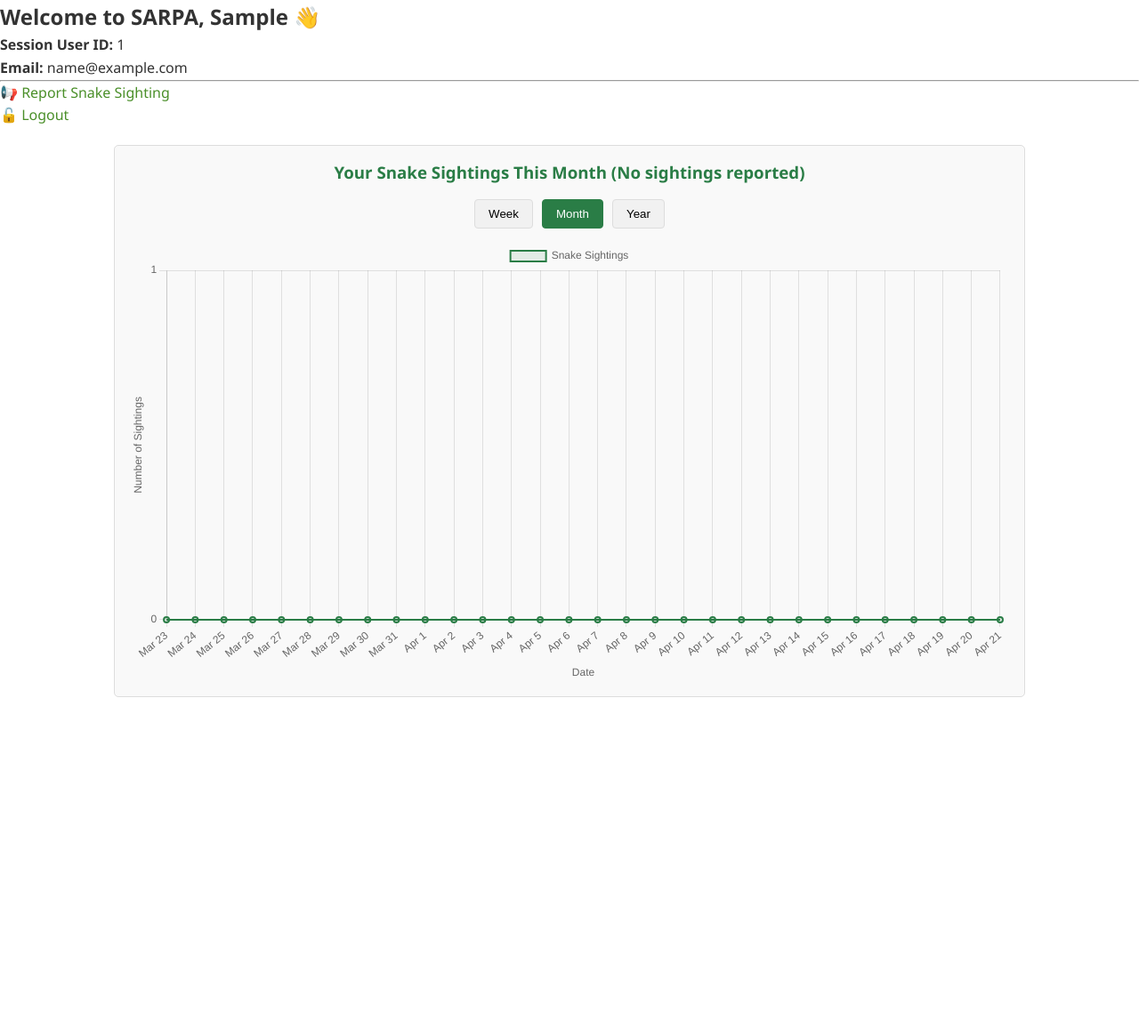
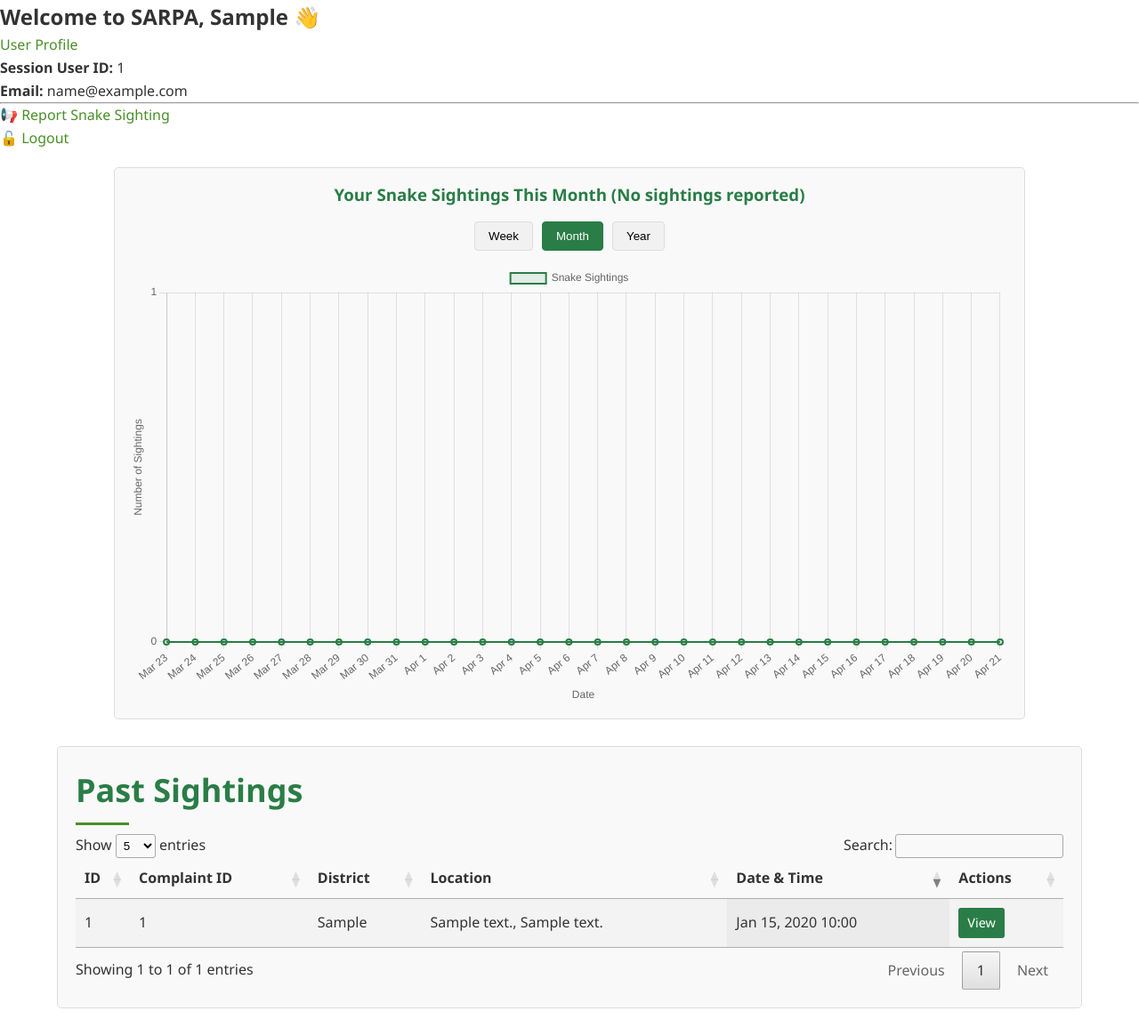
Before and after one commit to ttvettuparambil/sarpa, a PHP site: page /user-dashboard.php in a window 1280 px wide. Shown: the whole page at 89% size. Before the commit the page ends 784 px from the top, so only its background shows below. Run offline with PHP 8.4, Linux system fonts and the light colour scheme; the visitor is signed in with stand-in values (Sample User, id 1); tables that the repository leaves empty or names only in its code hold one stand-in row (values such as "Sample post"); a stand-in replaces the project's code that opens the database connection; some libraries are stand-ins or nearby versions.

Commit message:
show all sightings in user-dasboard.php

```diff
--- a/user-dashboard.php
+++ b/user-dashboard.php
@@ -29,6 +29,21 @@ mysqli_stmt_execute($stmt);
 $result = mysqli_stmt_get_result($stmt);
 
 $user = mysqli_fetch_assoc($result);
+
+// Fetch user's past snake sightings
+$sightings_sql = "SELECT s.id, s.complaint_id, s.district, s.city,
+                 CONCAT(s.address_line1, IF(s.address_line2 IS NOT NULL, CONCAT(', ', s.address_line2), '')) AS location,
+                 s.datetime AS sighting_date, s.description, s.image_path
+                 FROM snake_sightings s
+                 WHERE s.user_email = ?
+                 ORDER BY s.datetime DESC";
+$sightings_stmt = mysqli_prepare($conn, $sightings_sql);
+mysqli_stmt_bind_param($sightings_stmt, "s", $user['email']);
+mysqli_stmt_execute($sightings_stmt);
+$sightings_result = mysqli_stmt_get_result($sightings_stmt);
+
+// Check if there are any sightings
+$has_sightings = mysqli_num_rows($sightings_result) > 0;
 ?>
 
 <!DOCTYPE html>
@@ -38,6 +53,10 @@ $user = mysqli_fetch_assoc($result);
     <link rel="stylesheet" href="style.css">
     <!-- Chart.js Library -->
     <script src="https://cdn.jsdelivr.net/npm/chart.js"></script>
+    <!-- DataTables CSS and JS -->
+    <link rel="stylesheet" type="text/css" href="https://cdn.datatables.net/1.11.5/css/jquery.dataTables.min.css">
+    <script src="https://code.jquery.com/jquery-3.6.0.min.js"></script>
+    <script src="https://cdn.datatables.net/1.11.5/js/jquery.dataTables.min.js"></script>
     <style>
         .chart-container {
             width: 80%;
@@ -79,11 +98,57 @@ $user = mysqli_fetch_assoc($result);
             color: white;
             border-color: #2a7d46;
         }
+
+        .table-container {
+            width: 90%;
+            margin: 30px auto;
+            padding: 20px;
+            border: 1px solid #ddd;
+            border-radius: 5px;
+            background-color: #f9f9f9;
+        }
+
+        .section-title {
+            text-align: center;
+            margin-bottom: 20px;
+            color: #2a7d46;
+        }
+
+        .no-data-message {
+            text-align: center;
+            padding: 20px;
+            color: #666;
+            font-style: italic;
+        }
+
+        .view-btn {
+            display: inline-block;
+            padding: 5px 10px;
+            background-color: #2a7d46;
+            color: white;
+            text-decoration: none;
+            border-radius: 3px;
+            font-size: 0.9em;
+        }
+
+        .view-btn:hover {
+            background-color: #1e5d33;
+        }
+
+        #sightingsTable {
+            width: 100%;
+            border-collapse: collapse;
+        }
+
+        #sightingsTable th, #sightingsTable td {
+            padding: 10px;
+            text-align: left;
+        }
     </style>
 </head>
 <body>
     <h2>Welcome to SARPA, <?= htmlspecialchars($user['first_name']) ?> 👋</h2>
-
+    <a href="/user_profile.php">User Profile</a>
     <p><strong>Session User ID:</strong> <?= $_SESSION['user_id'] ?></p>
     <p><strong>Email:</strong> <?= htmlspecialchars($user['email']) ?></p>
 
@@ -100,6 +165,44 @@ $user = mysqli_fetch_assoc($result);
             <button id="year-btn" class="filter-button">Year</button>
         </div>
         <canvas id="sightingsChart"></canvas>
+    </div>
+
+    <!-- Past Sightings Table -->
+    <div class="table-container">
+        <h3 class="section-title">Past Sightings</h3>
+
+        <?php if ($has_sightings): ?>
+            <table id="sightingsTable" class="display">
+                <thead>
+                    <tr>
+                        <th>ID</th>
+                        <th>Complaint ID</th>
+                        <th>District</th>
+                        <th>Location</th>
+                        <th>Date & Time</th>
+                        <th>Actions</th>
+                    </tr>
+                </thead>
+                <tbody>
+                    <?php while ($sighting = mysqli_fetch_assoc($sightings_result)): ?>
+                        <tr>
+                            <td><?= htmlspecialchars($sighting['id']) ?></td>
+                            <td><?= htmlspecialchars($sighting['complaint_id']) ?></td>
+                            <td><?= htmlspecialchars($sighting['district']) ?></td>
+                            <td><?= htmlspecialchars($sighting['location']) ?></td>
+                            <td><?= htmlspecialchars(date('M d, Y H:i', strtotime($sighting['sighting_date']))) ?></td>
+                            <td>
+                                <a href="sighting-summary.php?complaint_id=<?= $sighting['complaint_id'] ?>" class="view-btn">View</a>
+                            </td>
+                        </tr>
+                    <?php endwhile; ?>
+                </tbody>
+            </table>
+        <?php else: ?>
+            <div class="no-data-message">
+                <p>No past sightings found. When you report snake sightings, they will appear here.</p>
+            </div>
+        <?php endif; ?>
     </div>
 
     <!-- Session Expiry Warning Message -->
@@ -285,6 +388,19 @@ $user = mysqli_fetch_assoc($result);
                 currentPeriod = period;
                 loadChartData(period);
             }
+
+            // Initialize DataTable for sightings
+            if (document.getElementById('sightingsTable')) {
+                $('#sightingsTable').DataTable({
+                    responsive: true,
+                    order: [[4, 'desc']], // Sort by date column (index 4) in descending order
+                    language: {
+                        emptyTable: "No past sightings found"
+                    },
+                    pageLength: 5,
+                    lengthMenu: [[5, 10, 25, -1], [5, 10, 25, "All"]]
+                });
+            }
         });
 
         // Add event listeners to reset timers based on user activity
```
